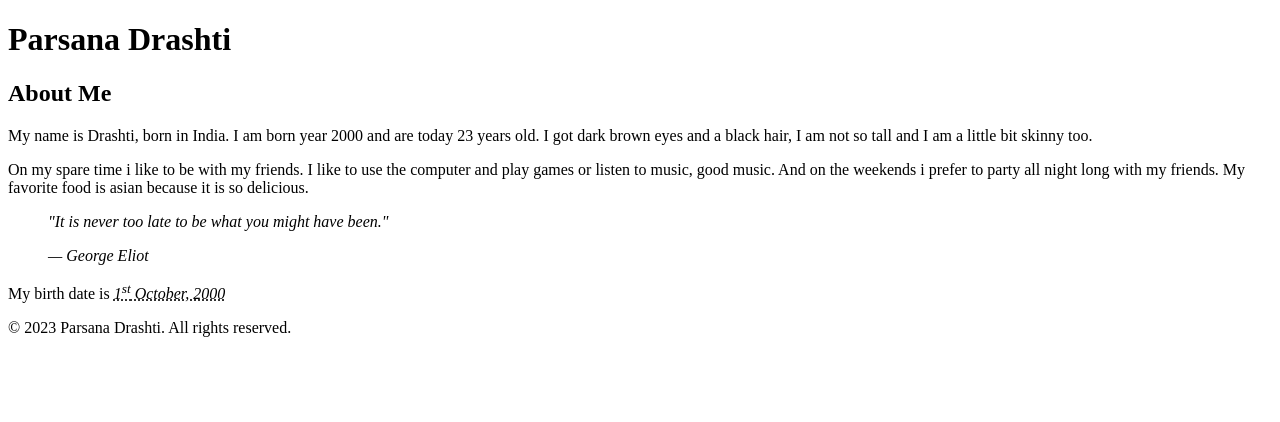
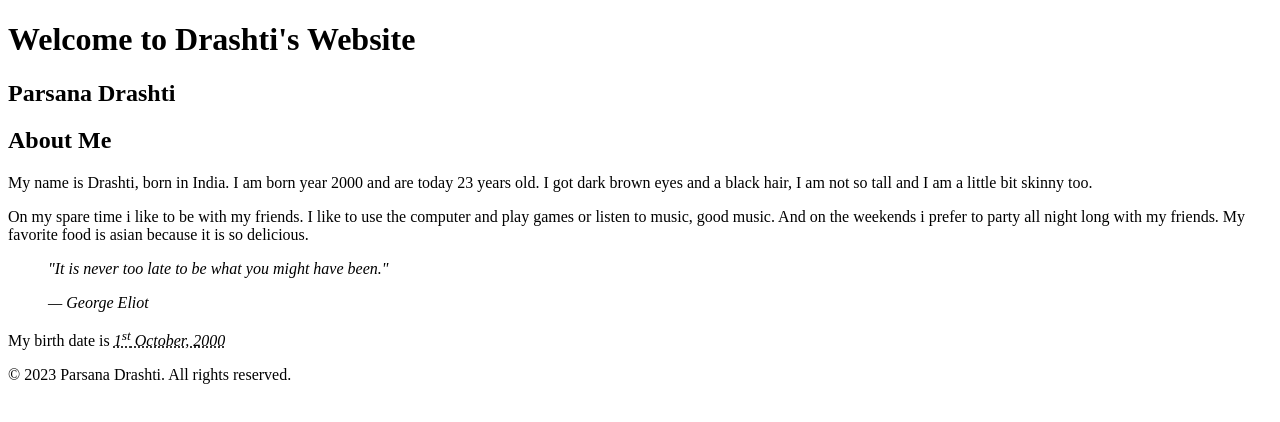
Before and after one commit to pars0217/pars0217.github.io, a plain HTML site: page html-assignment/index.html in a window 1280 px wide. Drawn offline with Linux system fonts and the light colour scheme.

Commit message:
Site header added

```diff
--- a/html-assignment/index.html
+++ b/html-assignment/index.html
@@ -4,9 +4,15 @@
     <meta charset="UTF-8">
     <meta name="viewport" content="width=device-width, initial-scale=1.0">
     <title>pars0217 HTML Assignment</title>
-    <h1>Parsana Drashti</h1>
+
 </head>
 <body>
+    <div>
+        <h1>Welcome to Drashti's Website</h1>
+    </div>
+    <header>
+        <h2>Parsana Drashti</h>
+    </header>
     <article>
         <h2>About Me</h2>
         <p>My name is Drashti, born in India. I am born year 2000 and are today 23 years old. I got dark brown eyes and a black hair, I am not so tall and I am a little bit skinny too.</p>
```
